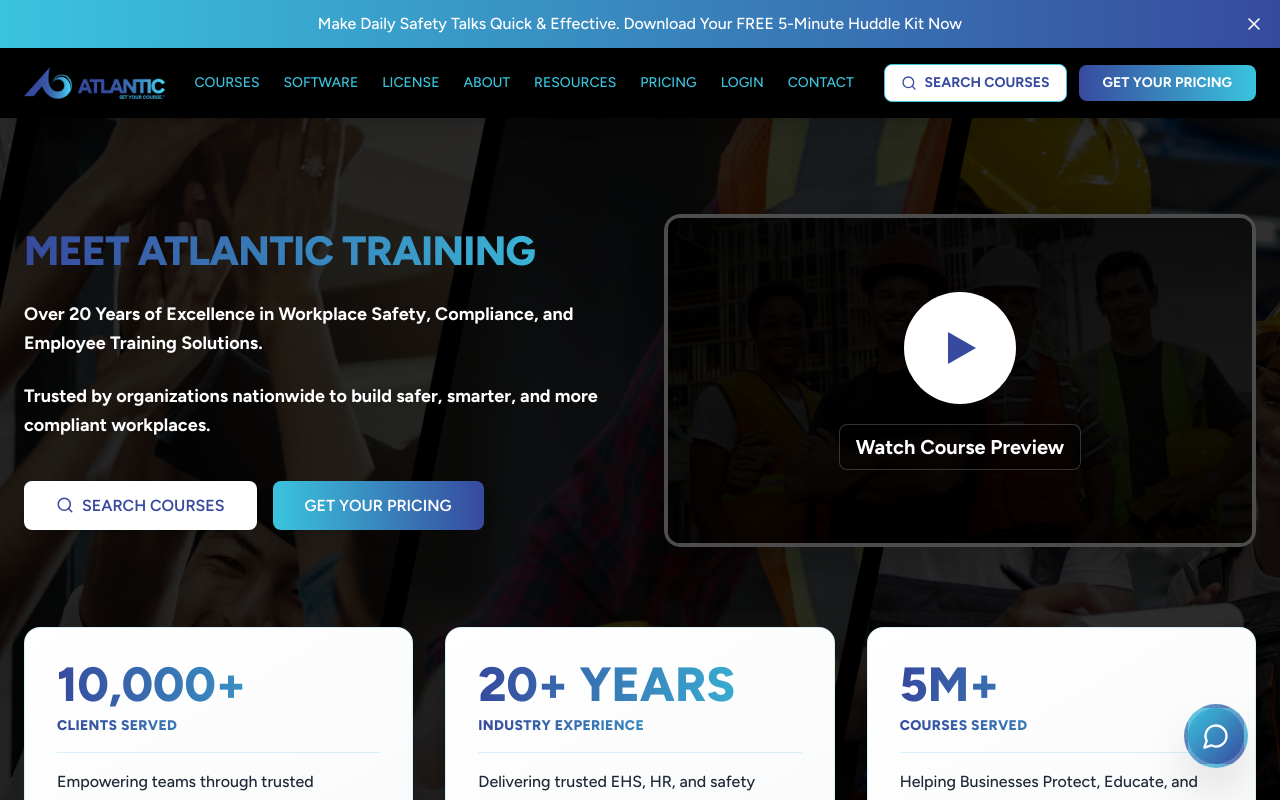
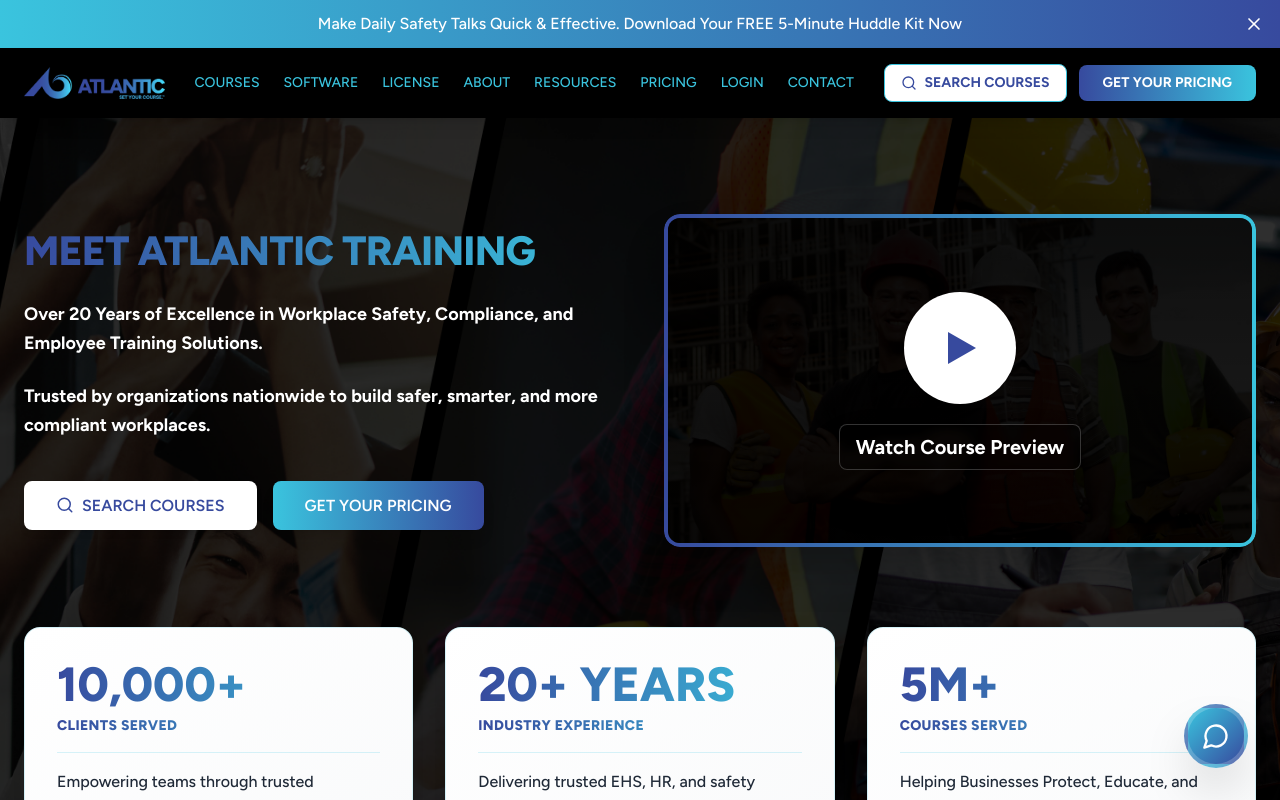
Before and after one commit to suzette-atlantic/Atlantic-Abt-Page-, a React (Vite) app: page / in a window 1280 px wide. Shown: the top 800 px of the page. Built offline with nearby package versions, Linux system fonts and the light colour scheme.

Commit message:
Update video thumbnail border to Atlantic brand gradient

```diff
--- a/src/App.tsx
+++ b/src/App.tsx
@@ -119,8 +119,8 @@ function App() {
             </div>
 
             <div className="relative rounded-2xl overflow-hidden shadow-2xl group cursor-pointer">
-              <div className="aspect-video bg-black rounded-2xl overflow-hidden border-4 border-white/30 shadow-2xl">
-                <div className="relative w-full h-full bg-black">
+              <div className="aspect-video rounded-2xl overflow-hidden shadow-2xl bg-gradient-to-r from-[#374A9E] to-[#3AC4DE] p-1">
+                <div className="relative w-full h-full bg-black rounded-xl overflow-hidden">
                   {!videoPlaying && (
                     <img
                       src="/Video-Thumbnail.png"
```
